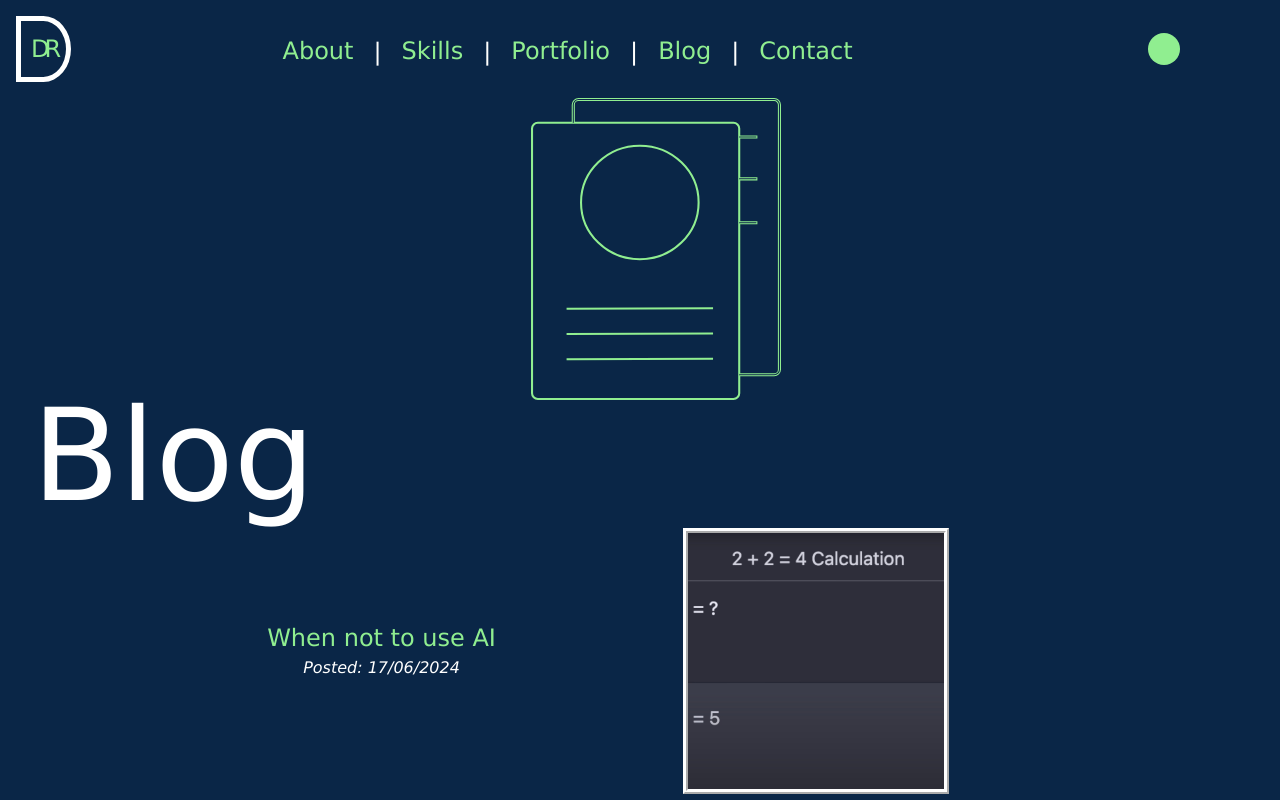
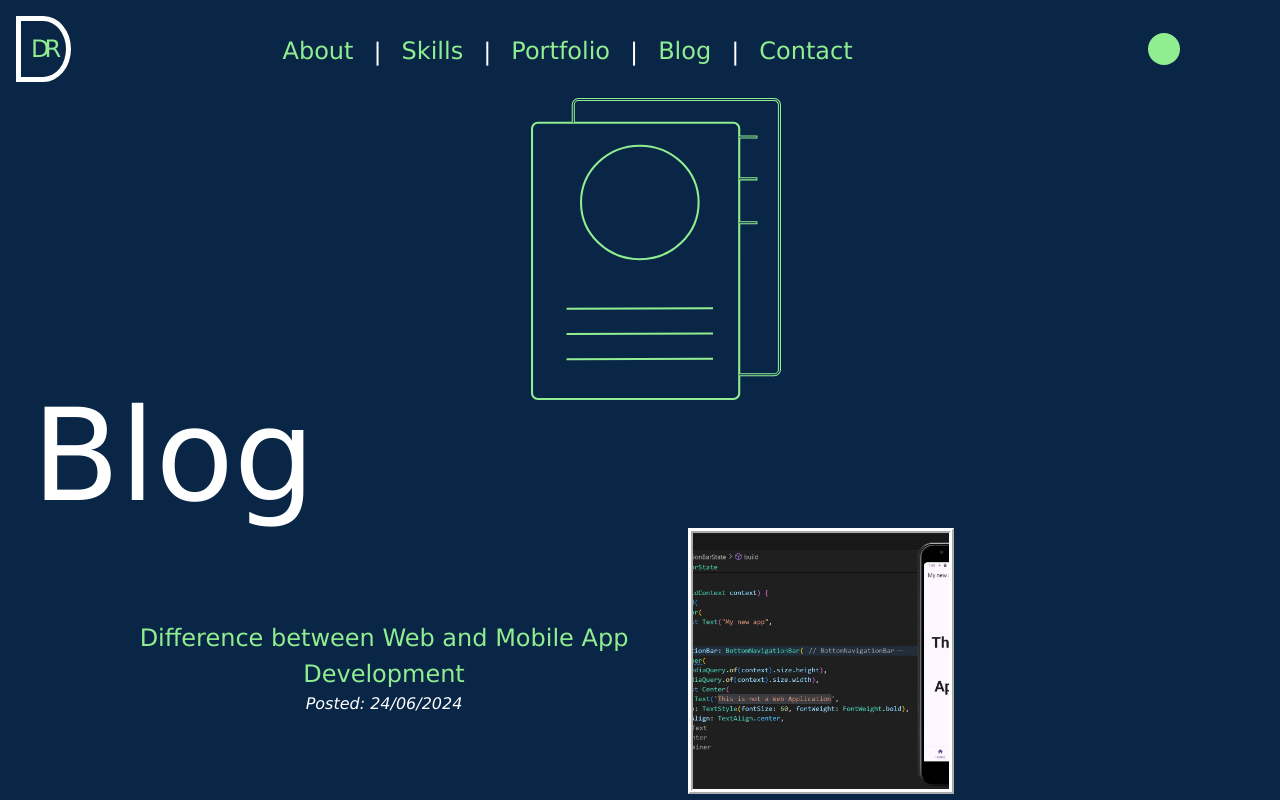
Before and after one commit to DarrellRoberts/portfolio, a Next.js app: page /blog in a window 1280 px wide. Shown: the top 800 px of the page. Built offline with nearby package versions, Linux system fonts and the light colour scheme.

Commit message:
00021: seventh blog post

```diff
--- a/src/app/sitemap.ts
+++ b/src/app/sitemap.ts
@@ -1,7 +1,7 @@
 import { MetadataRoute } from 'next'
 
 export default function sitemap(): MetadataRoute.Sitemap {
-  const routes = ['', '/about', '/skills', '/portfolio', '/contact', '/blog', '/blog/should-web-developers-learn-wordpress', '/blog/3d-websites-threejs-and-blender', '/blog/learn-a-new-skill-or-strengthen-my-current-one', '/blog/gov-uk-how-to-build-a-government-website','/blog/six-best-youtubers-for-self-taught-or-junior-developers', '/when-not-to-use-ai'].map(
+  const routes = ['', '/about', '/skills', '/portfolio', '/contact', '/blog', '/blog/should-web-developers-learn-wordpress', '/blog/3d-websites-threejs-and-blender', '/blog/learn-a-new-skill-or-strengthen-my-current-one', '/blog/gov-uk-how-to-build-a-government-website','/blog/six-best-youtubers-for-self-taught-or-junior-developers', '/when-not-to-use-ai', '/difference-between-web-and-mobile-app-development'].map(
     (route) => ({
       url: `https://darrellroberts.com${route}`,
       lastModified: new Date().toISOString().split('T')[0]
--- a/src/components/blog-assets/EntriesArray.tsx
+++ b/src/components/blog-assets/EntriesArray.tsx
@@ -386,6 +386,47 @@ const entriesArray: EntryData[] = [
       ),
       question: false,
       date: "17/06/2024"
+  },
+  {
+    id: 7,
+    title: "Difference between Web and Mobile App Development",
+    path: "difference-between-web-and-mobile-app-development",
+    links: [],
+    images: ["/assets/blogimages/mobileapp.jpg"],
+    imageAlt: ["mobileapp_screenshot"],
+    imageCaption: ["A screenshot of me creating a simple mobile app on the Flutter framework"],
+    article:
+    (
+      <div>
+      <p>Those who haven't either developed a website or mobile application would be forgiven for thinking they're the same. It's easy to think they're not so different and surely one feeds into the other?</p>
+      <br/>
+      <p> The easiest way to answer this, is to look at tech roles in most companies. Usually, they don't just employ mobile app developers, but specifically Android and iOS developers. Thereby, drawing a distinction between the two. And for their website, they might use either a team of web developers; combination of a Frontend, Backend developer along with a UI/UX designer; or might even just freestyle it with either a Fullstack developer or a third-party Web agency. Nevertheless, it's incredibly rare that you'd have the employee who develops the website, also overseeing the company's mobile app developement on Google Play and the Apple Store.</p>
+      <br/>
+      <p> But why are they so different?</p>
+      <br/>
+      <p> First off, a website application runs on the browser's engine, whether it's Chrome, Safari, Firefox, or any other (RIP Windows Explorer). It's irrelevant what Operating System (OS) the user has because the web application only exists, broadly speaking, within the browser. A mobile application, on the other hand, runs on the actual OS, or in other words, mobile device. With this, there are two very distinct options: Android or iOS. This alone has far-reaching implications.</p>
+      <br/>
+      <p>For instance, although there are countless frameworks and templating languages you can use to develop websites, every dynamic website with colour always contain the following: HTML, CSS and JavaScript. Although different browsers may use different engines to deploy this code, such as the V8 engine on Chrome and WebKit on Safari, the same website will run the same on either engine, with the exception of freshly-released features. To which, you would use <a href="https://caniuse.com/" target="_blank"> caniuse </a> to ensure complete compatibility. In this case the developer only has to slightly alter their code if such an incompatibility existed (for example, "--webkit" for new CSS features). Therefore, when making a website, you can easily implement the one codebase philosophy, as ordained from the <a href="https://12factor.net/" target="_blank"> Twelve Factor App </a>. Translating this website into a mobile application however, is a different beast entirely.</p>
+      <br/>
+      <p>A mobile application is in other words a type of software that runs on a mobile device. Whether you want to run this software on an Android or an iOS device, is a question you should immediately ask yourself. And if you want to run it on both, you have your work cut out for you. There's a reason why companies employ both an Android Developer and an iOS Developer, because, unlike with a web application, a mobile application or software runs on the OS's engine rather than the browser's. And as Android and iOS devices are very much different in terms of how they are developed, the mobile software needs to be compatible with the OS it runs on.</p>
+      <br/>
+      <p>Initially, this meant two completely difference codebases. For example, Android applications mostly run on Kotlin, a programming language that is compatible with Java. Software on iOS devices however, run on Swift which is an evolution of Objective C. This is why if you write an Android application, it can't run on an iOS device. But since the last five to ten years, other approaches have been invented. </p>
+      <br/>
+      <p>For instance, there's the React Native framework, which allows the developer to code a JSX-style application for both Android and iOS. More recently, Flutter also took to the scene as another cross-platform alternative developed by Google. Written in Dart, it is quite an unknown language but shares similarities to other object-oriented languages such as Java and C#. It also has the type-safety you'd find in TypeScript to catch bugs early in the process. Hence, these alternatives help employ the one codebase philosophy in order to run a mobile app on both Android and iOS.</p>
+      <br/>
+      <p>Nevertheless, no matter which approach you use for iOS, you still need to use <a href="https://developer.apple.com/xcode/" target="_blank">Xcode</a> if you ever want to publish your application. Xcode is a development environment that helps package you code for production and send it to the Apple App Store. In true Apple style, you can only run Xcode on Apple devices. Because, you know, it's Apple. This is bad news if you do not code on a MacOS like myself.</p>
+      <br/>
+      <p>Nevertheless, once you dive into mobile app development, you'll find it is quite a different world to making a website.</p>
+      <br/>
+      <p>One advantage of developing a mobile application is that you have access to numerous native features, such as: GPS, file upload, gyroscope detection, accelerometer, the device's camera and more. So you have plenty in your arsenal to let you imagination run wild. With these features however, you also have to consider the security implications for which both Google Play and the Apple Store will hold your feet to the fire should you make a mistake. Much like SEO for websites, you also have your <a href="https://www.searchenginejournal.com/app-store-optimization-how-to-guide/241967/" target="_blank">App Store Optimization</a> score, which determines where you mobile app will rank on the search results. One crucifying rank factor are the ratings, which of course do not exist for websites. And if you get a few one star ratings, you will have a mountain to climb to escape the ensuing persecution from the crawl bots.</p>
+      <br/>
+      <p>All in all, if you are thinking of developing a mobile application, there is nothing stopping you. Know only that it is a completely different developer experience from making a website.</p>
+      <br/>
+      <p>There is something special about opening your own mobile app on your own mobile, which you can't recreate when making a website. You just have to ask yourself after all the torment, will it be worth it?</p>
+      </div>
+      ),
+      question: false,
+      date: "24/06/2024"
   }
 ]
 
```
Also changed, not shown: public/assets/blogimages/mobileapp.jpg (added).
